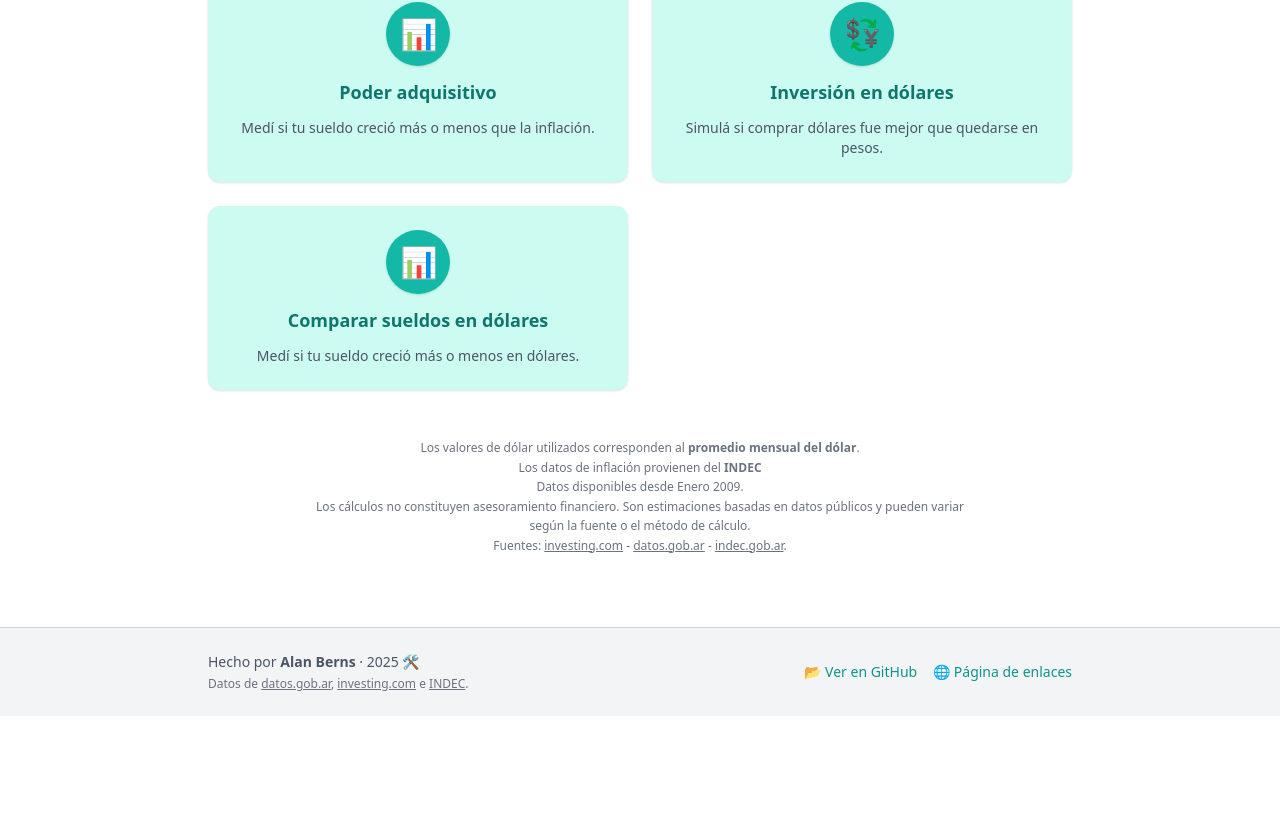
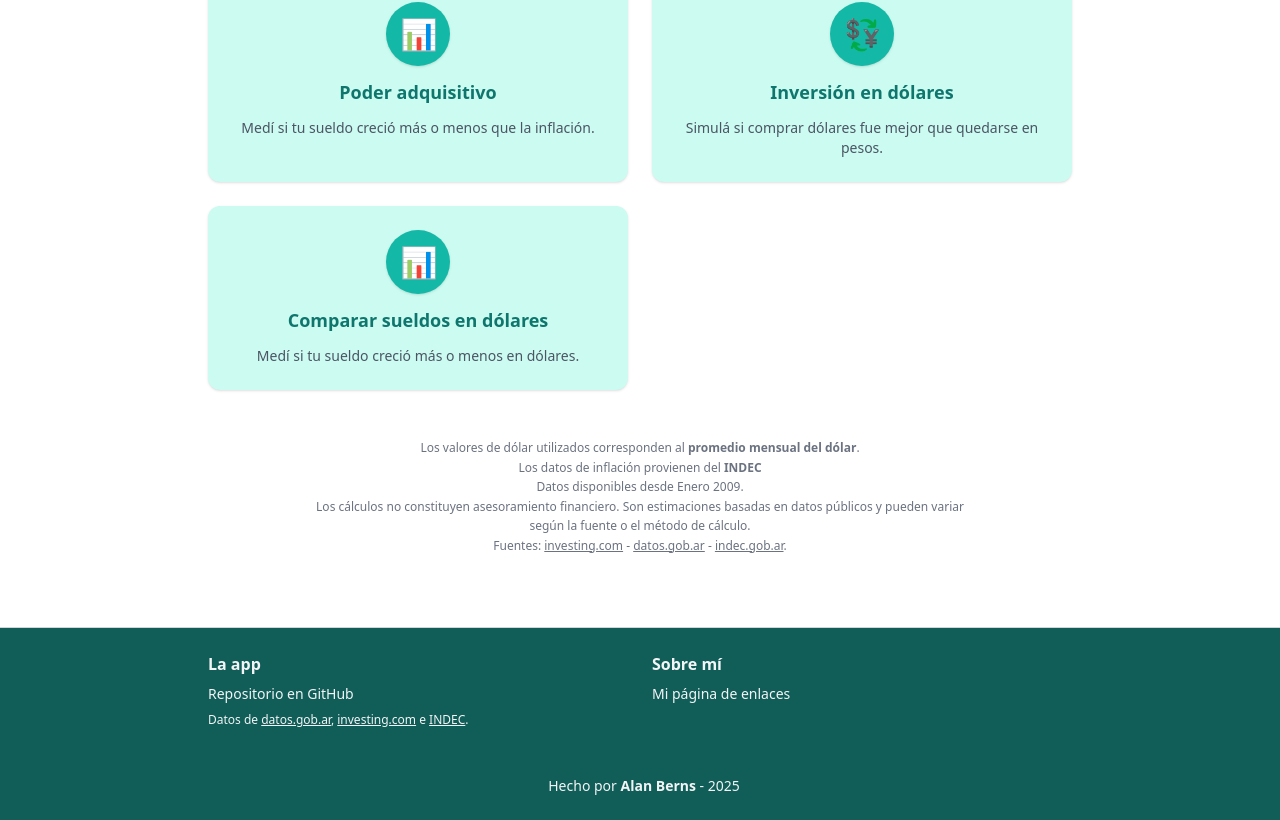
Before and after one commit to alanberns/cuanto-vale, a React (Vite) app: page / in a window 1280 px wide. Shown: the part 442-1262 px from the top of the page. Before the commit the page ends 1158 px from the top, so only its background shows below. Built offline with nearby package versions, Linux system fonts and the light colour scheme.

Commit message:
readme y footer

```diff
--- a/src/components/Footer.jsx
+++ b/src/components/Footer.jsx
@@ -1,33 +1,42 @@
 export default function Footer() {
   return (
-    <footer className="bg-gray-100 text-gray-600 text-sm mt-12 border-t border-gray-300">
-      <div className="max-w-4xl mx-auto px-4 py-6 flex flex-col sm:flex-row justify-between items-center gap-2 text-center sm:text-left">
-        <div>
-          <p>
-            Hecho por <strong>Alan Berns</strong> · {new Date().getFullYear()} 🛠️
-          </p>
-          <p className="text-xs text-gray-500 mt-1">
-            Datos de <a href="https://datos.gob.ar" className="underline">datos.gob.ar</a>, <a href="https://www.investing.com" className="underline">investing.com</a> e <a href="https://indec.gob.ar" className="underline">INDEC</a>.
-          </p>
-        </div>
-        <div className="flex flex-col sm:flex-row gap-2 sm:gap-4 items-center">
+    <footer className="bg-teal-800 text-gray-100 text-sm mt-12 border-t border-gray-300">
+      <div className="max-w-4xl mx-auto px-4 py-6 grid grid-cols-1 md:grid-cols-2 gap-6 text-center md:text-left">
+
+        {/* Columna 1 */}
+        <div className="flex flex-col space-y-2">
+          <h2 className="text-base font-semibold">La app</h2>
           <a
             href="https://github.com/alanberns/cuanto-vale"
             target="_blank"
             rel="noopener noreferrer"
-            className="text-teal-600 hover:underline"
+            className="hover:underline"
           >
-            📂 Ver en GitHub
+            Repositorio en GitHub
           </a>
+          <p className="text-xs mt-1">
+            Datos de <a href="https://datos.gob.ar" className="underline">datos.gob.ar</a>, <a href="https://www.investing.com" className="underline">investing.com</a> e <a href="https://indec.gob.ar" className="underline">INDEC</a>.
+          </p>
+        </div>
+
+        {/* Columna 2 */}
+        <div className="flex flex-col space-y-2">
+          <h2 className="text-base font-semibold">Sobre mí</h2>
           <a
-            href="https://alanberns.com/enlaces"
+            href="https://alanberns.github.io/"
             target="_blank"
             rel="noopener noreferrer"
-            className="text-teal-600 hover:underline"
+            className="hover:underline"
           >
-            🌐 Página de enlaces
+            Mi página de enlaces
           </a>
         </div>
+      </div>
+      <div className="max-w-4xl mx-auto px-4 py-6 flex flex-col sm:flex-row justify-center items-center gap-2 text-center">
+        <br className="bg-white" />
+        <p>
+          Hecho por <strong>Alan Berns</strong> - {new Date().getFullYear()}
+        </p>
       </div>
     </footer>
   );
--- a/src/pages/MenuPrincipal.jsx
+++ b/src/pages/MenuPrincipal.jsx
@@ -8,7 +8,7 @@ export default function MenuPrincipal({ onSelect }) {
       },
       {
         id: "sueldoDolares",
-        titulo: "Dólares",
+        titulo: "Mi sueldo en dólares",
         descripcion: "Convertí tu sueldo a dólares y compará con el pasado.",
         icono: "💵",
       },
```
Also changed, not shown: 1 other file (tests, documents, lock files or other folders).
